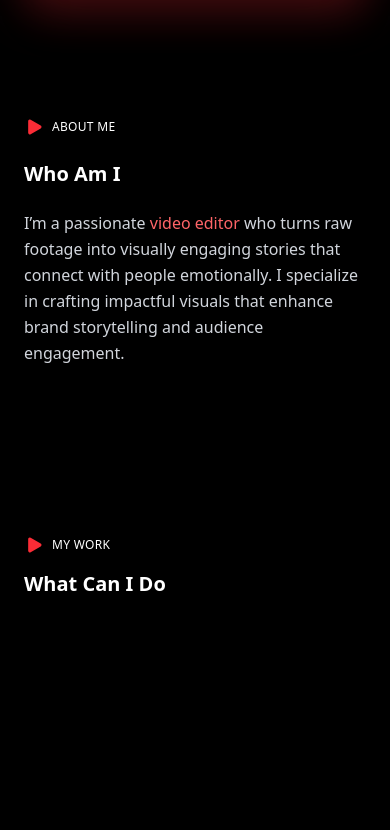
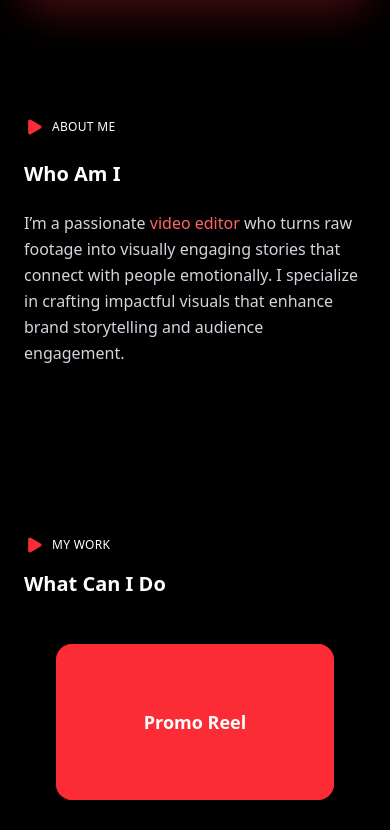
Before and after one commit to ashishkhopde/Gourav-Portfolio, a React app in the folder frontend/: page / in a window 390 px wide. Shown: the part 1165-1995 px from the top of the page. Built offline with nearby package versions, Linux system fonts and the light colour scheme; the HTML template or start-up script is replaced by a standard one.

Commit message:
add video components

```diff
--- a/frontend/package.json
+++ b/frontend/package.json
@@ -11,6 +11,7 @@
   },
   "dependencies": {
     "@tailwindcss/vite": "^4.1.18",
+    "framer-motion": "^12.23.26",
     "lucide-react": "^0.561.0",
     "react": "^19.2.0",
     "react-dom": "^19.2.0",
--- /dev/null
+++ b/frontend/src/components/VideoCards.jsx
@@ -0,0 +1,84 @@
+import React, { useState } from "react";
+import { motion, AnimatePresence } from "framer-motion";
+import { X } from "lucide-react";
+
+export default function VideoCards() {
+  const [selectedVideo, setSelectedVideo] = useState(null);
+
+  const videos = [
+    { id: 1, title: "Promo Reel", src: "https://www.w3schools.com/html/mov_bbb.mp4" },
+    { id: 2, title: "Behind The Scenes", src: "https://www.w3schools.com/html/movie.mp4" },
+    { id: 3, title: "Showreel 2025", src: "https://www.w3schools.com/html/mov_bbb.mp4" },
+    { id: 4, title: "VFX Breakdown", src: "https://www.w3schools.com/html/movie.mp4" },
+    { id: 5, title: "Commercial Ad", src: "https://www.w3schools.com/html/mov_bbb.mp4" },
+    { id: 6, title: "Cinematic Trailer", src: "https://www.w3schools.com/html/movie.mp4" },
+  ];
+
+  return (
+    <div className="min-h-screen bg-black text-red-600 px-8 py-12">
+
+      {/* Grid Layout — 3 Cards per Row */}
+      <div className="grid grid-cols-1 sm:grid-cols-2 lg:grid-cols-3 gap-8">
+        {videos.map((video) => (
+          <motion.div
+            key={video.id}
+            whileHover={{ scale: 1.05 }}
+            className="cursor-pointer bg-red-600 text-white rounded-2xl overflow-hidden shadow-xl hover:bg-red-700 hover:shadow-red-400/40 transition-all duration-300"
+            onClick={() => setSelectedVideo(video)}
+          >
+            <div className="aspect-video bg-red-500 flex items-center justify-center">
+              <p className="text-white text-lg font-semibold">{video.title}</p>
+            </div>
+          </motion.div>
+        ))}
+      </div>
+
+      {/* Popup Modal */}
+      <AnimatePresence>
+        {selectedVideo && (
+          <motion.div
+            key="overlay"
+            className="fixed inset-0 bg-black/90 flex items-center justify-center z-50 p-4"
+            initial={{ opacity: 0 }}
+            animate={{ opacity: 1 }}
+            exit={{ opacity: 0 }}
+            onClick={() => setSelectedVideo(null)} // click outside closes
+          >
+            <motion.div
+              key="modal"
+              className="relative w-full max-w-6xl aspect-video bg-black rounded-2xl overflow-hidden"
+              initial={{ scale: 0.8, opacity: 0 }}
+              animate={{ scale: 1, opacity: 1 }}
+              exit={{ scale: 0.8, opacity: 0 }}
+              onClick={(e) => e.stopPropagation()} // prevent closing on modal click
+            >
+              {/* ✅ Close Button */}
+              <button
+                type="button"
+                onClick={(e) => {
+                  e.stopPropagation();
+                  setSelectedVideo(null);
+                }}
+                className="absolute top-4 right-4 bg-red-600 p-3 rounded-full hover:bg-red-700 transition z-50 cursor-pointer"
+              >
+                <X className="w-6 h-6 text-white" />
+              </button>
+
+              {/* 🎬 Responsive Full-Screen Video */}
+              <video
+                key={selectedVideo.id}
+                src={selectedVideo.src}
+                controls
+                autoPlay
+                className="w-full h-full object-cover rounded-2xl"
+              />
+              <div className="absolute bottom-0 left-0 w-full bg-gradient-to-t from-black/80 to-transparent py-3 text-center font-semibold text-white text-lg">
+                {selectedVideo.title}
+              </div>
+            </motion.div>
+          </motion.div>
+        )}
+      </AnimatePresence>
+    </div>
+  );
+}
--- a/frontend/src/pages/Services.jsx
+++ b/frontend/src/pages/Services.jsx
@@ -1,5 +1,6 @@
 import React from 'react';
 import { Play } from "lucide-react";
+import VideoCards from '../components/VideoCards';
 
 
 export default function Services() {
@@ -17,7 +18,7 @@ export default function Services() {
       </div>
 
       <div>
-
+        <VideoCards />
       </div>
 
     </section>
```
Also changed, not shown: 1 other file (tests, documents, lock files or other folders).
